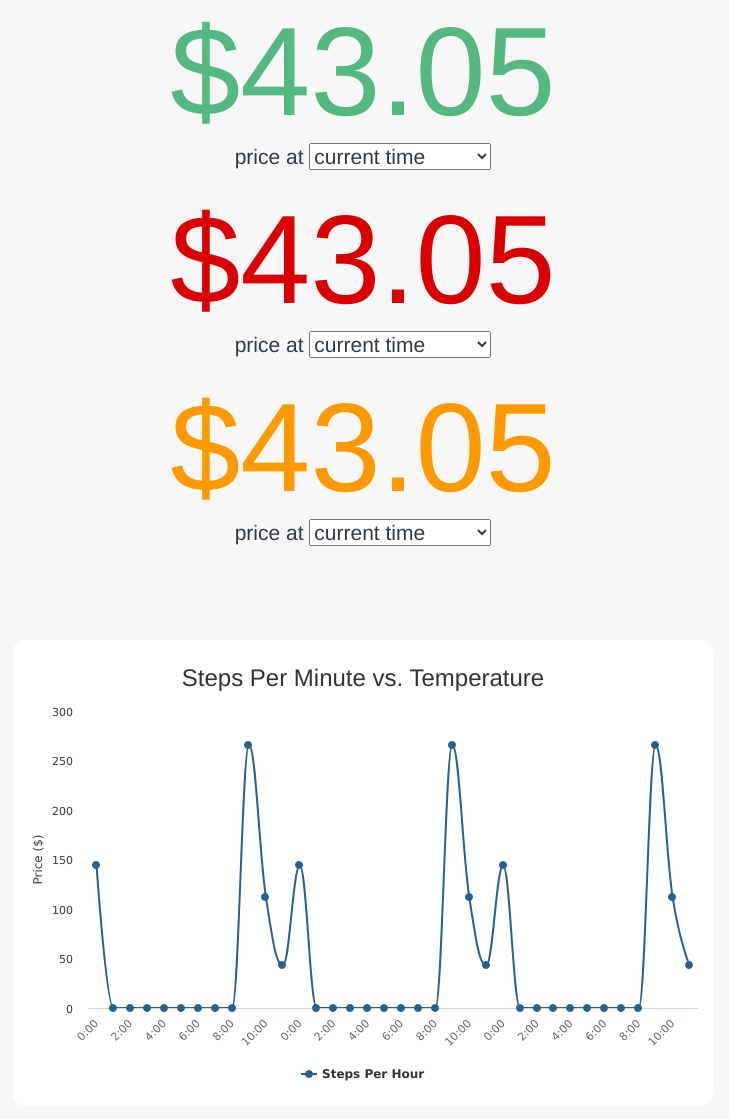
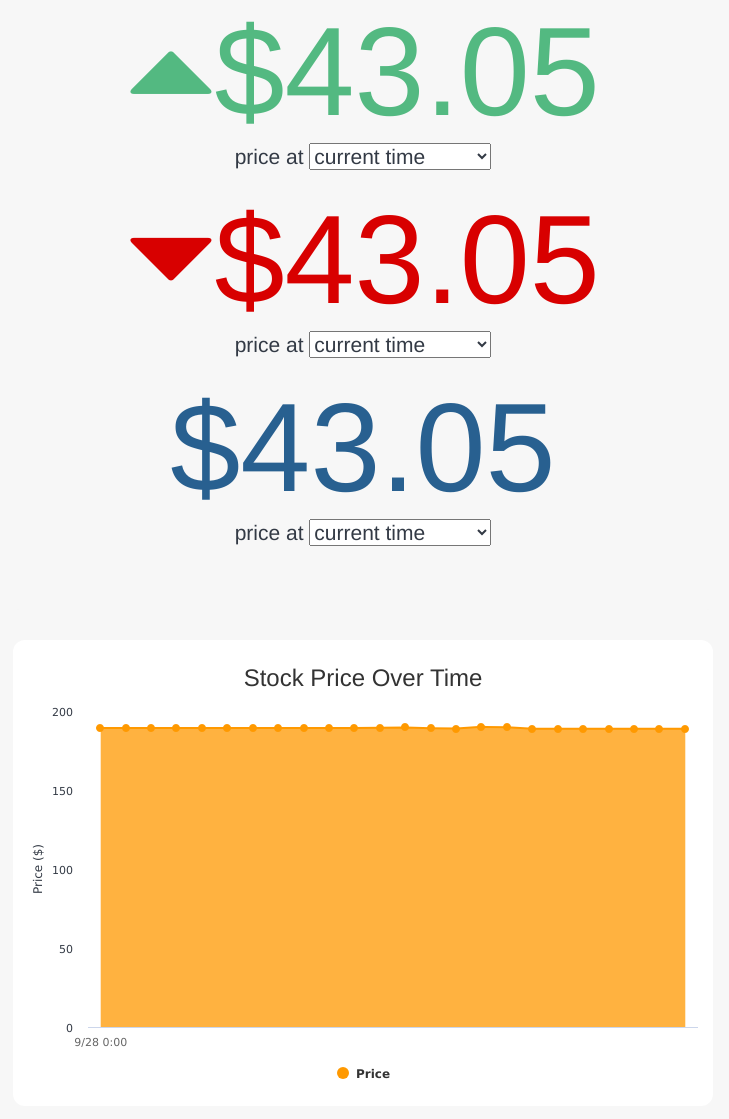
Before and after one commit to Antoine-D/Predict.toine.io-Frontend, a website: page app.html in a window 1280 px wide. Shown: the part 85-1204 px from the top of the page, without its empty margins (277-1006 px from the left). Drawn offline with nearby package versions, Linux system fonts and the light colour scheme.

Commit message:
Styling Changes
Added some styling changes to the app.html page

```diff
--- a/app.html
+++ b/app.html
@@ -35,7 +35,7 @@
       <div class="jumbotron" style="background-color: #F7F7F7;">
 
         <!-- Color of price when select current time and the price has gone up -->
-        <h1 class="daily-steps-tally" style="color: #53B981; margin-bottom: 0px;">$43.05</h1>
+        <h1 class="daily-steps-tally" style="color: #53B981; margin-bottom: 0px;"><span class="glyphicon glyphicon-triangle-top" style="font-size: 70%;" aria-hidden="true"></span>$43.05</h1>
         <p class="lead" style="color: #333A45;">
           price at
           <select>
@@ -45,7 +45,7 @@
         </p>
 
         <!-- Color of price when select current time and the price has gone down -->
-        <h1 class="daily-steps-tally" style="color: #D80000; margin-bottom: 0px;">$43.05</h1>
+        <h1 class="daily-steps-tally" style="color: #D80000; margin-bottom: 0px;"><span class="glyphicon glyphicon-triangle-bottom" style="font-size: 70%;" aria-hidden="true"></span>$43.05</h1>
         <p class="lead" style="color: #333A45;">
           price at
           <select>
@@ -55,7 +55,7 @@
         </p>
 
         <!-- Color of price when select time of prediction -->
-        <h1 class="daily-steps-tally" style="color: #FF9900; margin-bottom: 0px;">$43.05</h1>
+        <h1 class="daily-steps-tally" style="color: #286090; margin-bottom: 0px;">$43.05</h1>
         <p class="lead" style="color: #333A45;">
           price at
           <select>
@@ -70,7 +70,7 @@
       <script src="http://code.highcharts.com/modules/exporting.js"></script>
 
       <div style="background-color: white; border-radius: 12px; border: 1px solid white; border-width: thick;">
-        <h3 style="text-align: center;">Steps Per Minute vs. Temperature</h3>
+        <h3 style="text-align: center;">Stock Price Over Time</h3>
         <div id="chart-one" style="min-width: 310px; height: 400px; margin: 0 auto"></div>
       </div>
 
@@ -79,9 +79,10 @@
       $(function () {
         $('#chart-one').highcharts({
             chart: {
-                zoomType: 'xy'
+              type: 'area',
+              zoomType: 'xy'
             },
-            colors: ['#286090'],
+            colors: ['#FF9900'],
             title: {
                 text: ''
             },
@@ -92,8 +93,11 @@
               enabled: false
             },
             xAxis: [{
-                categories: ['0:00', '1:00', '2:00', '3:00', '4:00', '5:00', '6:00', '7:00', '8:00', '9:00', '10:00', '11:00', '0:00', '1:00', '2:00', '3:00', '4:00', '5:00', '6:00', '7:00', '8:00', '9:00', '10:00', '11:00', '0:00', '1:00', '2:00', '3:00', '4:00', '5:00', '6:00', '7:00', '8:00', '9:00', '10:00', '11:00'],
-                crosshair: true
+                categories: ['9/28 0:00', '9/28 1:00', '9/28 2:00', '9/28 3:00', '9/28 4:00', '9/28 5:00', '9/28 6:00', '9/28 7:00', '9/28 8:00', '9/28 9:00', '9/28 10:00', '9/28 11:00', '9/28 12:00', '9/28 13:00', '9/28 14:00', '9/28 15:00', '9/28 16:00', '9/28 17:00', '9/28 18:00', '9/28 19:00', '9/28 20:00', '9/28 21:00', '9/28 22:00', '9/28 23:00'],
+                crosshair: true,
+                labels: {
+                  step: 24
+                }
             }],
             yAxis: [{ // Primary yAxis
               min: 0,
@@ -115,17 +119,17 @@
                 shared: true
             },
             series: [{
-                name: 'Steps Per Hour',
-                type: 'spline',
+                name: 'Price',
                 yAxis: 0,
-                data: [144, 0, 0, 0, 0, 0, 0, 0, 0, 266, 112, 43, 144, 0, 0, 0, 0, 0, 0, 0, 0, 266, 112, 43, 144, 0, 0, 0, 0, 0, 0, 0, 0, 266, 112, 43],
+                data: [189.22, 189.22, 189.22, 189.22, 189.22,189.22, 189.22, 189.22, 189.22, 189.22, 189.28, 189.42, 189.62, 189.12, 188.92, 189.99, 189.67, 188.77, 188.77, 188.77, 188.77, 188.77, 188.77, 188.77],
                 tooltip: {
-                    valueSuffix: ' steps'
+                    valuePrefix: '$'
                 }
 
             }]
         });
       });
+
       </script>
 
       <div>
```
